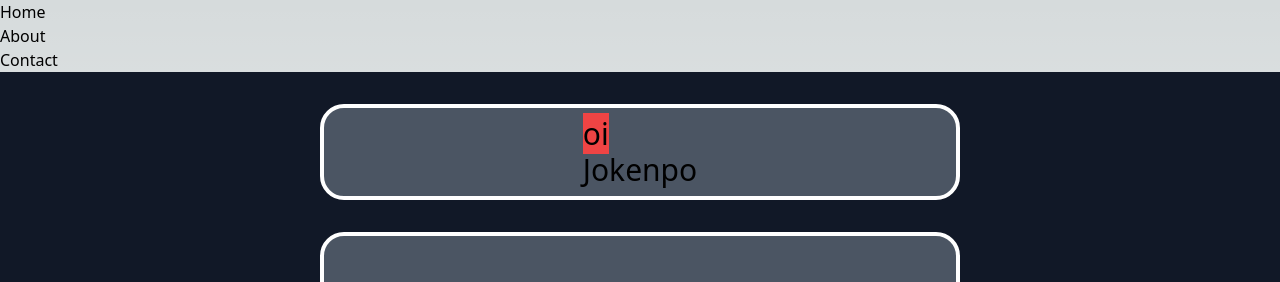
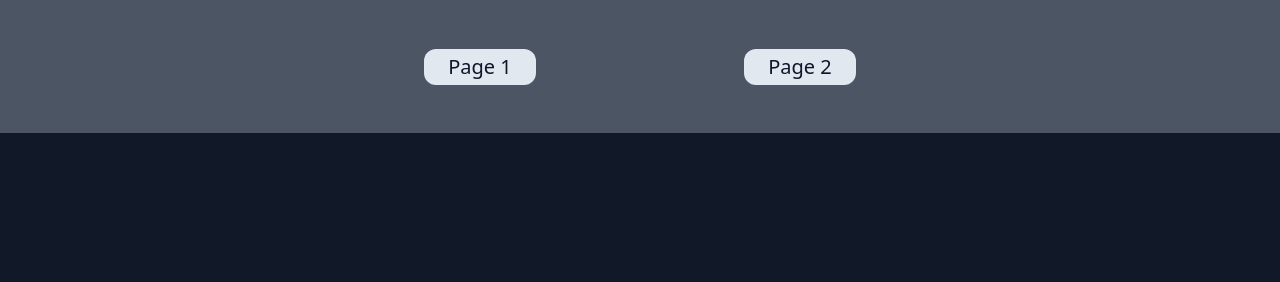
Before and after one commit to Jamilsonh/nextjs-study, a Next.js app: page / in a window 1280 px wide. Shown: the top 282 px of the page. Built offline with nearby package versions, Linux system fonts and the light colour scheme.

Commit message:
feat: :sparkles: Adicionando menu entre paginas

```diff
--- a/src/components/Jokenpo/Jokenpo.tsx
+++ /dev/null
@@ -1,57 +0,0 @@
-import React from 'react';
-import { useState } from 'react';
-
-const options = ['Pedra', 'Papel', 'Tesoura'];
-
-const getRandomOption = () => {
-  const index = Math.floor(Math.random() * options.length);
-  return options[index];
-};
-
-const getResult = (playerOption: string, computerOption: string) => {
-  if (playerOption === computerOption) {
-    return 'Empate';
-  }
-  if (
-    (playerOption === 'Pedra' && computerOption === 'Tesoura') ||
-    (playerOption === 'Papel' && computerOption === 'Pedra') ||
-    (playerOption === 'Tesoura' && computerOption === 'Papel')
-  ) {
-    return 'Você ganhou!';
-  }
-  return 'Você perdeu!';
-};
-
-export default function Home() {
-  const [playerOption, setPlayerOption] = useState('');
-  const [computerOption, setComputerOption] = useState('');
-  const [result, setResult] = useState('');
-
-  const handleOptionClick = (option: string) => {
-    const computer = getRandomOption();
-    const gameResult = getResult(option, computer);
-    setPlayerOption(option);
-    setComputerOption(computer);
-    setResult(gameResult);
-  };
-
-  return (
-    <div>
-      <h1>Escolha uma opção:</h1>
-      <div>
-        {options.map((option) => (
-          <button key={option} onClick={() => handleOptionClick(option)}>
-            {option}
-          </button>
-        ))}
-      </div>
-      {playerOption && (
-        <div>
-          <h2>Você escolheu: {playerOption}</h2>
-          <h2>O computador escolheu: {computerOption}</h2>
-          <h2>Resultado: {result}</h2>
-        </div>
-      )}
-    </div>
-  );
-}
--- a/src/components/Layout.tsx
+++ b/src/components/Layout.tsx
@@ -1,3 +1,4 @@
+import Link from 'next/link';
 import React from 'react';
 
 interface LayoutProps {
@@ -6,15 +7,26 @@ interface LayoutProps {
 
 function Layout({ children }: LayoutProps) {
   return (
-    <div>
-      <nav>
-        <ul>
-          <li>Home</li>
-          <li>About</li>
-          <li>Contact</li>
-        </ul>
-      </nav>
-      <main>{children}</main>
+    <div className='bg-gray-600 w-screen h-screen flex-row justify-center items-center'>
+      <div className='w-full h-1/6 flex items-center justify-center'>
+        <div className='w-2/4 flex justify-around border-sky-500 text-xl '>
+          <Link
+            href='/'
+            className='bg-slate-200 px-6 py-1 rounded-xl items-center text-slate-900 hover:bg-sky-200'
+          >
+            Page 1
+          </Link>
+          <Link
+            href='/jokenpo'
+            className='bg-slate-200 px-6 py-1 rounded-xl items-center text-slate-900 hover:bg-sky-200'
+          >
+            Page 2
+          </Link>
+        </div>
+      </div>
+      <main className='w-full h-5/6 flex justify-center items-center'>
+        {children}
+      </main>
     </div>
   );
 }
--- a/src/components/Menu/index.tsx
+++ /dev/null
@@ -1,20 +0,0 @@
-import Link from 'next/link';
-
-const Menu = () => {
-  return (
-    <nav>
-      <ul>
-        <li>
-          <Link href='/' className='bg-red-500'>
-            oi
-          </Link>
-        </li>
-        <li>
-          <Link href='/jokenpo'>Jokenpo</Link>
-        </li>
-      </ul>
-    </nav>
-  );
-};
-
-export default Menu;
--- a/src/pages/index.tsx
+++ b/src/pages/index.tsx
@@ -1,20 +1,13 @@
 import Counter from '@/components/FirstExample/Counter';
 import List from '@/components/FirstExample/List';
 import { Section } from '@/components/FirstExample/Section';
-import Menu from '@/components/Menu';
 import { useState } from 'react';
 
 export default function Home() {
   const [count, setCount] = useState<number>(0);
 
   return (
-    <div className='flex-col items-center h-screen w-screen bg-gray-900'>
-      <div className='w-full h-1/5 flex justify-center items-center'>
-        <div className='bg-gray-600 w-1/2 h-3/5 border-white border-4 rounded-3xl p-4 flex flex-col justify-center items-center text-3xl mx-auto my-auto'>
-          <Menu />
-        </div>
-      </div>
-
+    <div className='flex items-center justify-center h-full w-full bg-gray-900'>
       <div className='bg-gray-600 w-1/2 h-1/2 border-white border-4 rounded-3xl p-4 flex flex-col justify-center items-center text-3xl mx-auto my-auto'>
         <Counter setCount={setCount}> Contador {count} </Counter>
         <Section>This is my Section</Section>
--- a/src/pages/jokenpo/index.tsx
+++ b/src/pages/jokenpo/index.tsx
@@ -36,7 +36,7 @@ export default function Joken() {
   };
 
   return (
-    <div className='flex items-center justify-center h-screen w-screen bg-gray-900'>
+    <div className='flex items-center justify-center h-full w-full bg-gray-900'>
       <div className='bg-gray-600 w-1/2 h-3/5 border-white border-4 rounded-3xl p-4 flex flex-col justify-center items-center text-3xl mx-auto '>
         <h1>Escolha uma opção:</h1>
         <div>
```
